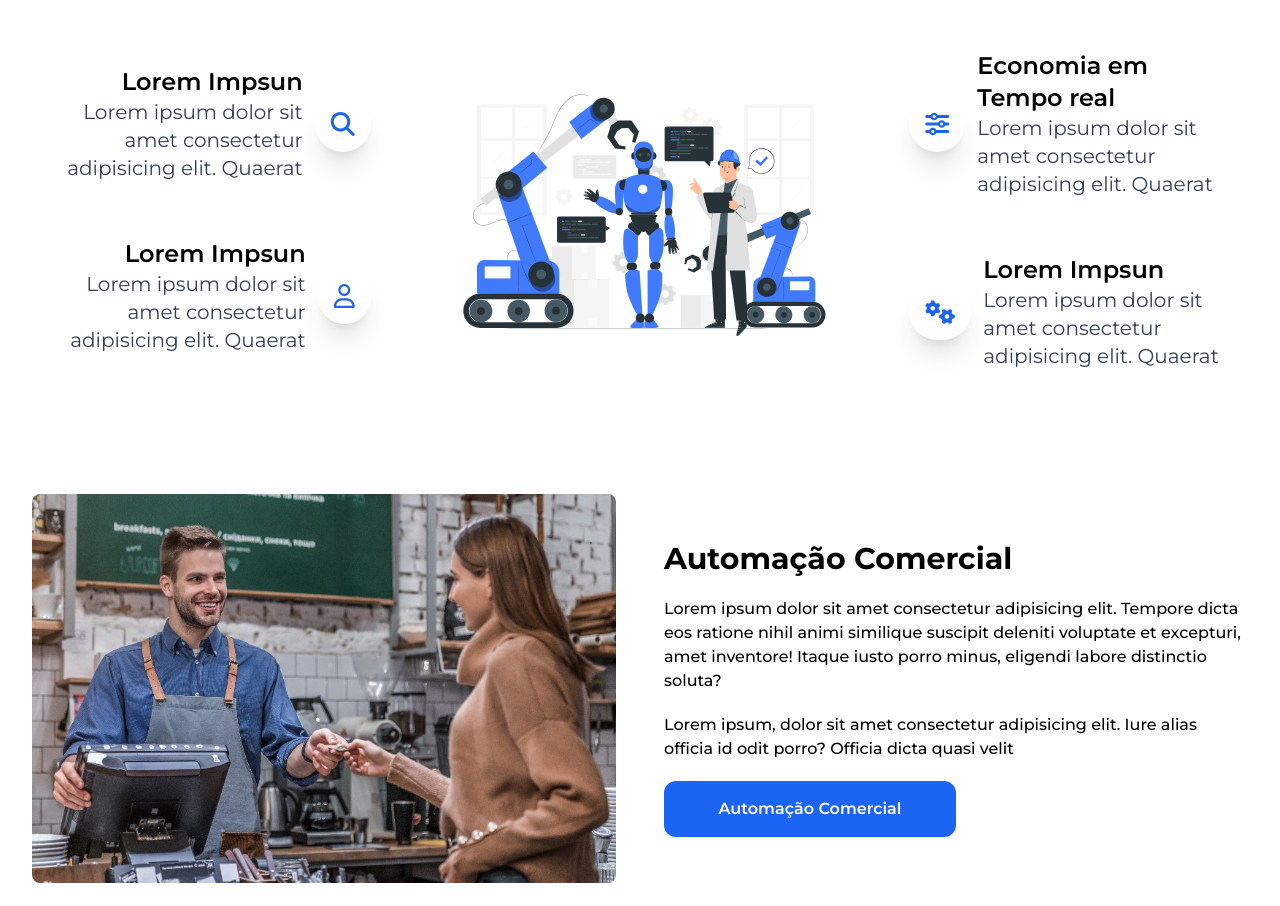
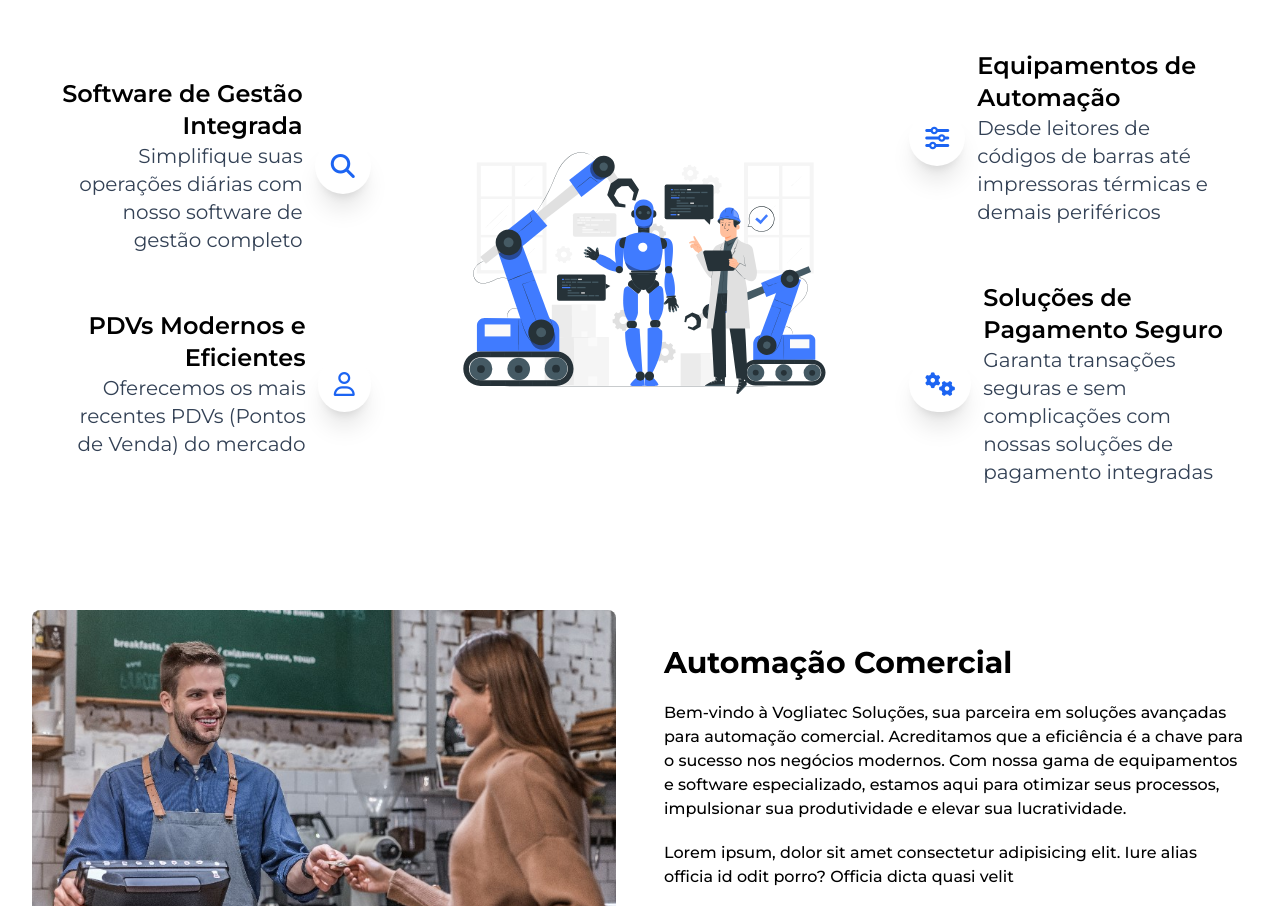
Before and after one commit to paydovan/vogliatec, a website: page src/automacao.html in a window 1280 px wide. Shown: the part 210-1116 px from the top of the page. Drawn offline with nearby package versions, Linux system fonts and the light colour scheme.

Commit message:
style: adicionando textos na aba de automação comercial

```diff
--- a/src/automacao.html
+++ b/src/automacao.html
@@ -78,7 +78,7 @@
 
             <div class="w-full text-center ">
                 <h2 class="text-blue-600 text-lg lg:text-xl">< Automação Comercial ></h2>
-                <h1 class="font-semibold text-2xl lg:text-4xl">Monitoramento em Tempo Real</h1>
+                <h1 class="font-semibold text-2xl lg:text-4xl">Transforme seu Negócio com Soluções de Automação Comercial</h1>
             </div>
 
             <div class="flex flex-col gap-8 md:flex-row ">
@@ -86,8 +86,8 @@
                     <div class=" flex items-center w-full justify-center">
                         <div class="flex max-w-xs gap-3 my-5">
                             <span class="text-end">
-                                <h3 class="font-semibold text-2xl">Lorem Impsun</h3>
-                                <p class="text-slate-700 lg:text-xl">Lorem ipsum dolor sit amet consectetur adipisicing elit. Quaerat</p>
+                                <h3 class="font-semibold text-2xl">Software de Gestão Integrada</h3>
+                                <p class="text-slate-700 lg:text-xl">Simplifique suas operações diárias com nosso software de gestão completo</p>
                             </span>
                             <span class="flex items-center justify-center">
                                 <i class="fa-solid fa-magnifying-glass rounded-full bg-white text-2xl p-4 text-blue-600 hover:bg-blue-600 hover:text-white duration-300 shadow-xl"></i>
@@ -97,8 +97,8 @@
                     <div class="flex items-center justify-center w-full">
                         <div class="flex max-w-xs gap-3 my-5">
                             <span class="text-end">
-                                <h3 class="font-semibold text-2xl">Lorem Impsun</h3>
-                                <p class="text-slate-700 lg:text-xl">Lorem ipsum dolor sit amet consectetur adipisicing elit. Quaerat</p>
+                                <h3 class="font-semibold text-2xl">PDVs Modernos e Eficientes</h3>
+                                <p class="text-slate-700 lg:text-xl">Oferecemos os mais recentes PDVs (Pontos de Venda) do mercado</p>
                             </span>
                             <span class="flex items-center justify-center">
                                 <i class="fa-regular fa-user rounded-full bg-white text-2xl p-4 text-blue-600 hover:bg-blue-600 hover:text-white duration-300 shadow-xl"></i>
@@ -113,8 +113,8 @@
                     <div class="flex items-center w-full justify-center">
                         <div class="flex flex-row-reverse gap-3 max-w-xs my-5">
                             <span class="text-start">
-                                <h3 class="font-semibold text-2xl">Economia em Tempo real</h3>
-                                <p class="text-slate-700 lg:text-xl">Lorem ipsum dolor sit amet consectetur adipisicing elit. Quaerat</p>
+                                <h3 class="font-semibold text-2xl">Equipamentos de Automação</h3>
+                                <p class="text-slate-700 lg:text-xl">Desde leitores de códigos de barras até impressoras térmicas e demais periféricos</p>
                             </span>
                             <span class="flex items-center justify-center">
                                 <i class="fa-solid fa-sliders rounded-full bg-white text-2xl p-4 text-blue-600 hover:bg-blue-600 hover:text-white duration-300 shadow-xl"></i>
@@ -124,8 +124,8 @@
                     <div class="flex items-center justify-center w-full">
                         <div class="flex max-w-xs flex-row-reverse gap-3 my-5">
                             <span class="text-start">
-                                <h3 class="font-semibold text-2xl">Lorem Impsun</h3>
-                                <p class="text-slate-700 lg:text-xl">Lorem ipsum dolor sit amet consectetur adipisicing elit. Quaerat</p>
+                                <h3 class="font-semibold text-2xl">Soluções de Pagamento Seguro</h3>
+                                <p class="text-slate-700 lg:text-xl">Garanta transações seguras e sem complicações com nossas soluções de pagamento integradas</p>
                             </span>
                             <span class="flex items-center justify-center">
                                 <i class="fa-solid fa-gears rounded-full bg-white text-2xl p-4 text-blue-600 hover:bg-blue-600 hover:text-white duration-300 shadow-xl"></i>
@@ -145,7 +145,7 @@
         <div class="w-full max-w-7xl flex lg:flex-row-reverse flex-col justify-center items-center p-4 gap-5 md:items-start lg:items-center lg:gap-12 lg:my-11">
             <div class="flex flex-col w-full items-center justify-center gap-5 text-center md:text-start md:items-start">
                 <h2 class="font-bold text-3xl md:text-5xl lg:text-3xl">Automação Comercial</h2>
-                <p class="md:font-medium">Lorem ipsum dolor sit amet consectetur adipisicing elit. Tempore dicta eos ratione nihil animi similique suscipit deleniti voluptate et excepturi, amet inventore! Itaque iusto porro minus, eligendi labore distinctio soluta?</p>
+                <p class="md:font-medium">Bem-vindo à Vogliatec Soluções, sua parceira em soluções avançadas para automação comercial. Acreditamos que a eficiência é a chave para o sucesso nos negócios modernos. Com nossa gama de equipamentos e software especializado, estamos aqui para otimizar seus processos, impulsionar sua produtividade e elevar sua lucratividade.</p>
                 <p class="md:font-medium">Lorem ipsum, dolor sit amet consectetur adipisicing elit. Iure alias officia id odit porro? Officia dicta quasi velit</p>
                 <button class="bg-blue-600 w-full py-4 rounded-xl text-white font-semibold md:w-1/3 lg:w-1/2 lg:hover:w-7/12 duration-300">Automação Comercial</button>
             </div>
@@ -162,10 +162,13 @@
         <div class="flex flex-col max-w-7xl justify-center md:flex-row md:relative md:justify-start md:pl-8 lg:pl-4">
             <div class="bg-blue-600 w-full md:w-3/4 md:rounded flex items-center justify-center text-white md:justify-start lg:pl-40 md:pl-7">
                 <div class="p-4 w-2/3 lg:w-1/2 flex flex-col gap-3 my-7">
-                    <h2 class="text-4xl font-semibold">Shop Local.</h2>
-                    <p class="font-medium">We know that during COVID-19, a lot of folks around the city and state are feeling uneasy about the future - we’re not sure what the future holds either.</p>
-                    <p class="font-medium">That said: we know that we love making sure you have the gear you need for your adventures, and we’re going to keep doing that - with our team - until the city tells us we can’t.</p>
-                    <p class="font-medium">But as long as folks like yourself support small businesses around the city, then we’ll be here — every day, making sure your orders arrive on time.</p>
+                    <h2 class="text-4xl font-semibold">Por que Escolher a Vogliatec Soluções?
+                    </h2>
+                    <p class="font-medium">Experiência Comprovada: Com anos de experiência no setor, entendemos as complexidades do mercado e estamos preparados para enfrentar os desafios únicos do seu negócio.
+                    </p>
+                    <p class="font-medium">Atendimento Personalizado: Valorizamos cada cliente e buscamos entender suas necessidades individuais para fornecer soluções sob medida que impulsionem seu sucesso.</p>
+                    <p class="font-medium">Suporte Técnico Excepcional: Nossa equipe de suporte técnico está sempre disponível para ajudar, garantindo que sua transição para a automação comercial seja suave e sem problemas.
+                    </p>
                     <p>----</p>
                 </div>
             </div>
```
Also changed, not shown: styles/output.css.
